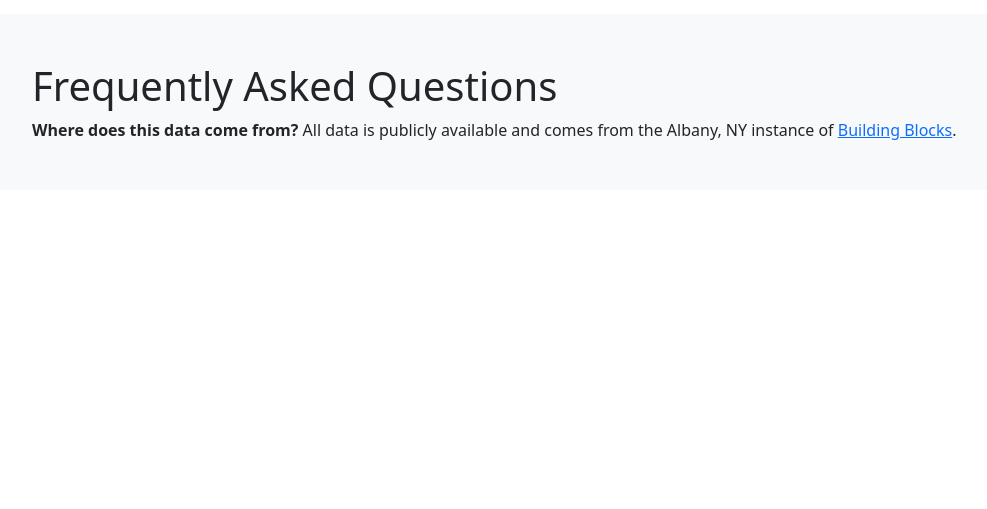
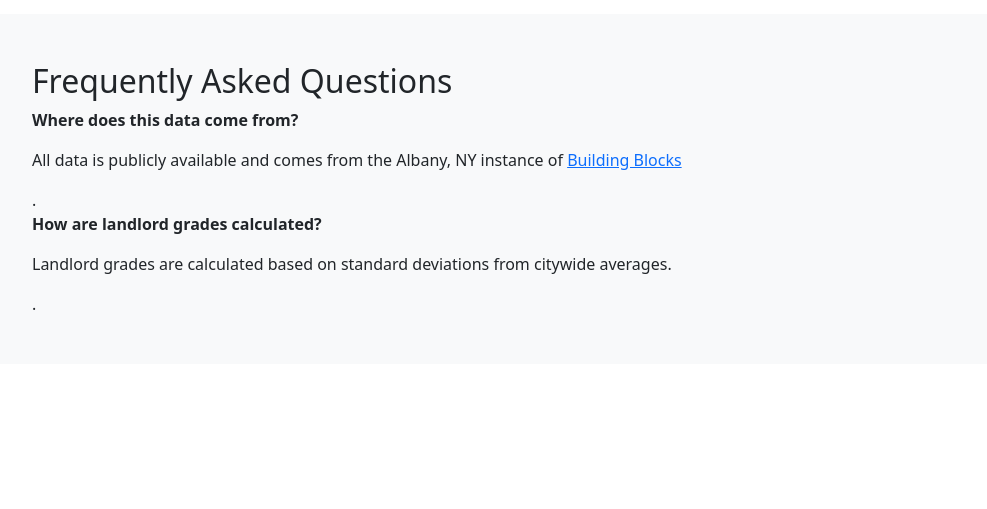
Before and after one commit to landlord-report-card/open-landlord, a Flask app: page /faq/ in a window 1280 px wide. Shown: the part 56-565 px from the top of the page, without its empty margins (98-1085 px from the left). Run offline with Flask 2, Linux system fonts and the light colour scheme.

Commit message:
faq updates

```diff
--- a/templates/faq.html
+++ b/templates/faq.html
@@ -2,9 +2,12 @@
 {% block title %}Frequently Asked Questions{% endblock %}
 {% block content %}
 
-<h1>Frequently Asked Questions</h1>
+<h2>Frequently Asked Questions</h2>
 
-<strong>Where does this data come from?</strong>
-All data is publicly available and comes from the Albany, NY instance of <a href="https://albany-ny.tolemi.com/">Building Blocks</a>.
+<p><strong>Where does this data come from?</strong></p>
+<p>All data is publicly available and comes from the Albany, NY instance of <a href="https://albany-ny.tolemi.com/">Building Blocks</a></p>.
+</br>
+<p><strong>How are landlord grades calculated?</strong></p>
+<p>Landlord grades are calculated based on standard deviations from citywide averages.</p>.
 </br>
 {% endblock %}
```
